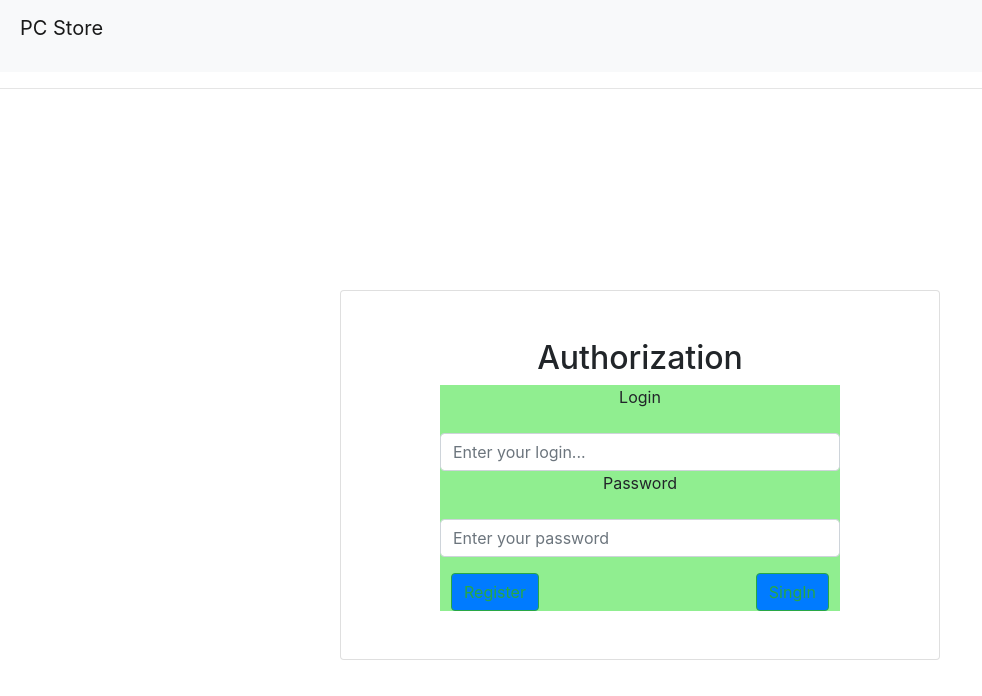
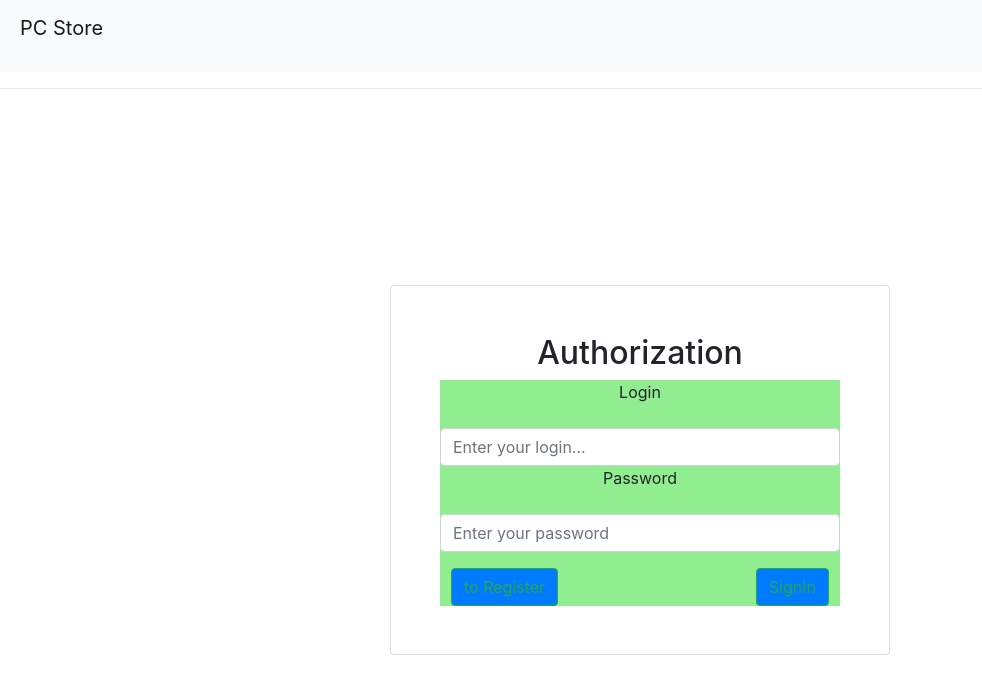
Before and after one commit to VadimZubchenko/WebApp-PcStore-Frontend, a React (Create React App) app: page / in a window 1280 px wide. Shown: the top 696 px of the page, without its empty margins (0-982 px from the left). Built offline with nearby package versions, Linux system fonts and the light colour scheme.

Commit message:
XML form  optimization

```diff
--- a/src/components/LoginPage.js
+++ b/src/components/LoginPage.js
@@ -59,7 +59,7 @@ const LoginPage = (props) => {
     if (state.login.length < 4 || state.password.length < 8) {
       // the message will appear in messageArea of App's component by changig state's parameter 3setError=(error)
       props.setError(
-        "login needs to be at least four and password eight characters long"
+        "Login needs to be at least four and password eight characters long"
       );
       return;
     }
@@ -85,17 +85,34 @@ const LoginPage = (props) => {
   //this is just for changing in return() the state.login and state.password to login and password.
   const { staffName, login, password, confirmPassword } = state;
 
-  let tempForm = (
+  return (
     <Container
       className="d-flex justify-content-center align-items-center"
-      style={{ height: window.innerHeight - 60 }}
+      style={{ height: window.innerHeight - 70 }}
     >
-      <Card style={{ width: 600 }} className="p-5">
-        <h2>Authorization</h2>
+      <Card style={{ width: 500 }} className="p-5">
+        <h2>{state.isReg ? "Registration" : "Authorization"}</h2>
         <div
           style={{ width: 400, backgroundColor: "lightgreen", margin: "auto" }}
         >
           <Form className="d-flex flex-column">
+            {state.isReg && (
+              <label htmlFor="staffName" className="form-label">
+                Name
+              </label>
+            )}
+            {state.isReg && (
+              <FormControl
+                type="text"
+                name="staffName"
+                id="staffName"
+                className="mt-3"
+                placeholder="Enter your name..."
+                onChange={onChange}
+                value={staffName}
+              />
+            )}
+
             <label htmlFor="login" className="form-label">
               Login
             </label>
@@ -120,87 +137,12 @@ const LoginPage = (props) => {
               onChange={onChange}
               value={password}
             />
-            <Row className="d-flex justify-content-between mt-3 pl-3 pr-3">
-              <Button
-                variant={"outline-success"}
-                className="btn btn-primary"
-                name="toRegForm"
-                onClick={changeToReg}
-                style={{ marginLeft: 10 }}
-              >
-                Register
-              </Button>
-              <Button
-                variant={"outline-success"}
-                className="btn btn-primary"
-                name="login"
-                onClick={onSubmit}
-                style={{ marginRight: 10 }}
-              >
-                SingIn
-              </Button>
-            </Row>
-          </Form>
-        </div>
-      </Card>
-    </Container>
-  );
-
-  if (state.isReg) {
-    tempForm = (
-      <Container
-        className="d-flex justify-content-center align-items-center"
-        style={{ height: window.innerHeight - 60 }}
-      >
-        <Card style={{ width: 600 }} className="p-5">
-          <h2>Registration</h2>
-          <div
-            style={{
-              width: 400,
-              backgroundColor: "lightgreen",
-              margin: "auto",
-            }}
-          >
-            <Form className="d-flex flex-column">
-              <label htmlFor="staffName" className="form-label">
-                Name
-              </label>
-              <FormControl
-                type="text"
-                name="staffName"
-                id="staffName"
-                className="mt-3"
-                placeholder="Enter your name..."
-                onChange={onChange}
-                value={staffName}
-              />
-              <label htmlFor="login" className="form-label">
-                Login
-              </label>
-              <FormControl
-                type="text"
-                name="login"
-                id="login"
-                className="mt-3"
-                placeholder="Enter your login..."
-                onChange={onChange}
-                value={login}
-              />
-              <label htmlFor="password" className="form-label">
-                Password
-              </label>
-              <FormControl
-                type="password"
-                name="password"
-                id="password"
-                className="mt-3"
-                placeholder="Enter your password"
-                onChange={onChange}
-                value={password}
-              />
+            {state.isReg && (
               <label htmlFor="confirmPassword" className="form-label">
                 Confirm password
               </label>
+            )}
+            {state.isReg && (
               <FormControl
                 type="confirmPassword"
                 name="confirmPassword"
@@ -210,24 +152,25 @@ const LoginPage = (props) => {
                 onChange={onChange}
                 value={confirmPassword}
               />
+            )}
             <Row className="d-flex justify-content-between mt-3 pl-3 pr-3">
               <Button
                 variant={"outline-success"}
                 className="btn btn-primary"
-                  name="toLogForm"
+                name={state.isReg ? "toLogForm" : "toRegForm"}
                 onClick={changeToReg}
                 style={{ marginLeft: 10 }}
               >
-                  SingIn
+                {state.isReg ? "to SingIn" : "to Register"}
               </Button>
               <Button
                 variant={"outline-success"}
                 className="btn btn-primary"
-                  name="register"
+                name={state.isReg ? "register" : "login"}
                 onClick={onSubmit}
                 style={{ marginRight: 10 }}
               >
-                  Register
+                {state.isReg ? "Register" : "SignIn"}
               </Button>
             </Row>
           </Form>
@@ -235,9 +178,6 @@ const LoginPage = (props) => {
       </Card>
     </Container>
   );
-  }
-
-  return <div>{tempForm}</div>;
 };
 
 export default LoginPage;
```
Lines whose indentation alone changed are shown as unchanged.
